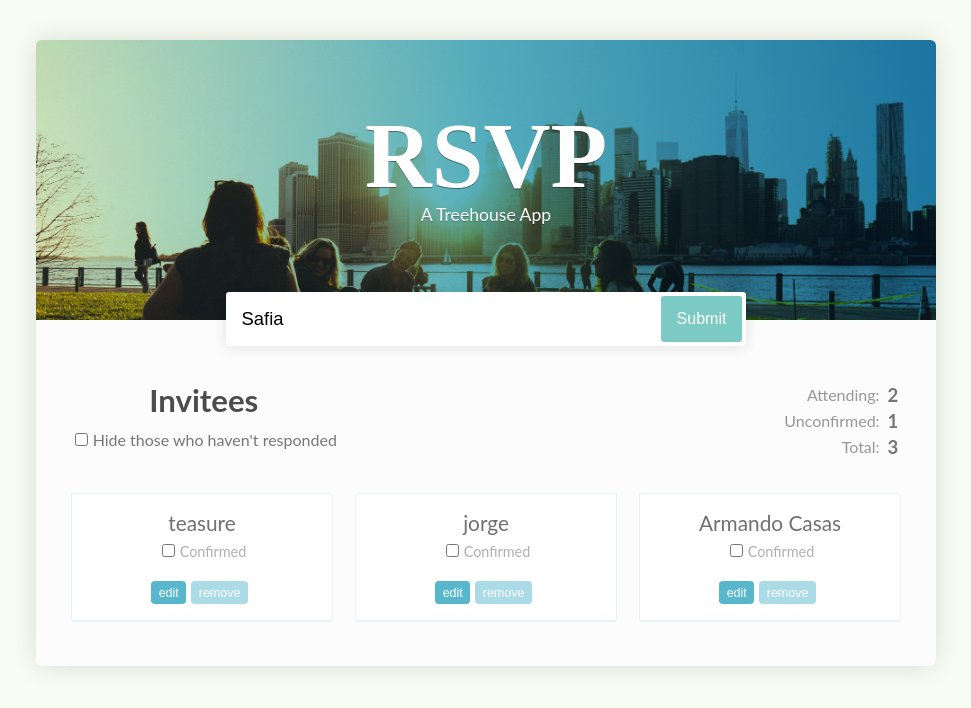
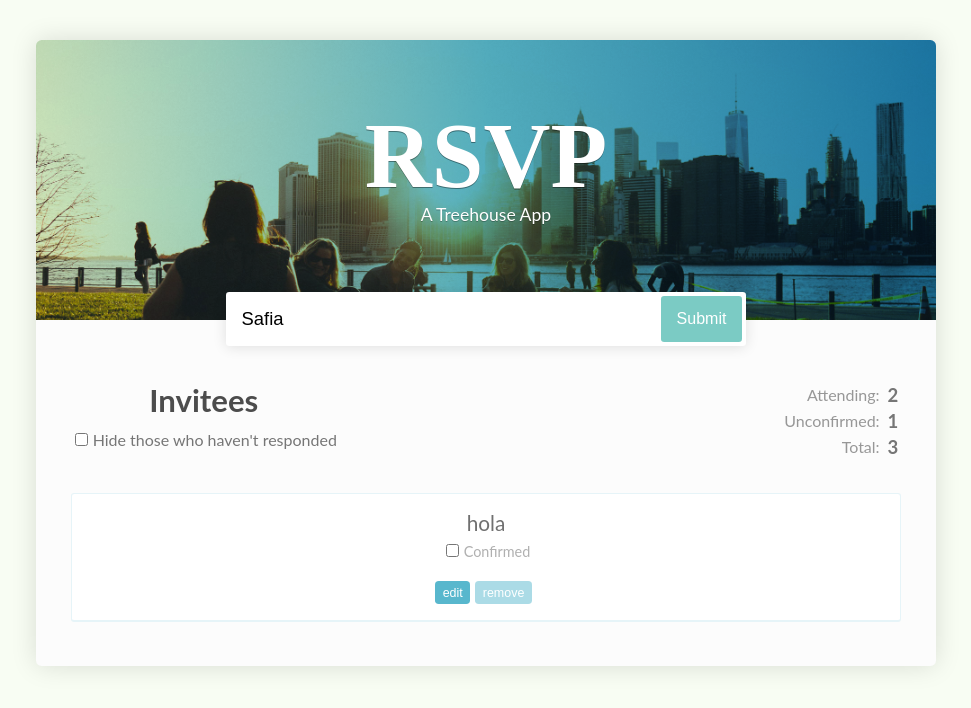
Before and after one commit to rodrvc/curso-de-treehouse, a React (Create React App) app: page / in a window 1280 px wide. Shown: the top 708 px of the page, without its empty margins (154-1125 px from the left). Built offline with nearby package versions, Linux system fonts and the light colour scheme.

Commit message:
atascado en realizar el guestslist

```diff
--- a/src/App.js
+++ b/src/App.js
@@ -2,7 +2,8 @@ import React, { Component } from 'react';
 import logo from './logo.svg';
 import './App.css';
 import './index.css';
-import GuestList from './guestList.js'
+import GuestsList from './guestList'
+
 
 
 class App extends Component {
@@ -24,7 +25,9 @@ class App extends Component {
     }
 
 
-///la siguiente funcion nos demuestra como dibidir una array de objetos y dividirlos en peque;as trozos con propiedades modificables
+///la siguiente funcion nos demuestra como dividir una array de objetos y dividirlos en peque;as trozos con propiedades modificables
+
+
 
 
 
@@ -76,8 +79,9 @@ class App extends Component {
                         </tr>
                     </tbody>
                 </table>
-                <GuestList guests={this.state.guests}
-                 />
+                <GuestsList />
+
+
             </div>
         </div>);
     }
--- a/src/guest.js
+++ /dev/null
@@ -1,26 +0,0 @@
-import React from 'react';
-import PropTypes from 'prop-types'
-
-
-
-
-const Guest = props =>
-<li>
-    <span>{props.name}</span>
-    <label>
-        <input type="checkbox"
-              checked={props.isConfirmed}
-              />
-        Confirmed
-    </label>
-    <button>edit</button>
-    <button>remove</button>
-</li>
-
-Guest.propTypes = {
-    name: PropTypes.string.isRequired,
-    isConfirmed: PropTypes.bool.isRequired,
-}
-
-
-export default Guest ;
--- a/src/guestList.js
+++ b/src/guestList.js
@@ -1,20 +1,24 @@
 import React from 'react';
 import PropTypes from 'prop-types';
-import Guest from './guest.js'
 
-const GuestList = props =>
 
+
+const GuestsList = props =>
 <ul>
-    { props.guests.map((guest, index) =>
-    <Guest key={index}
-    isConfirmed={guest.isConfirmed}
-    name={guest.name}
-/>
-    )}
+    {
+
+    <li>
+        <span key={props.guests}>hola</span>
+        <label>
+            <input type="checkbox"/>
+            Confirmed
+        </label>
+        <button>edit</button>
+        <button>remove</button>
+    </li>
+}
+
+
 </ul>;
 
-GuestList.propTypes = {
-    guests: PropTypes.array.isRequired,
-}
-
-export default GuestList
+export default GuestsList
```
